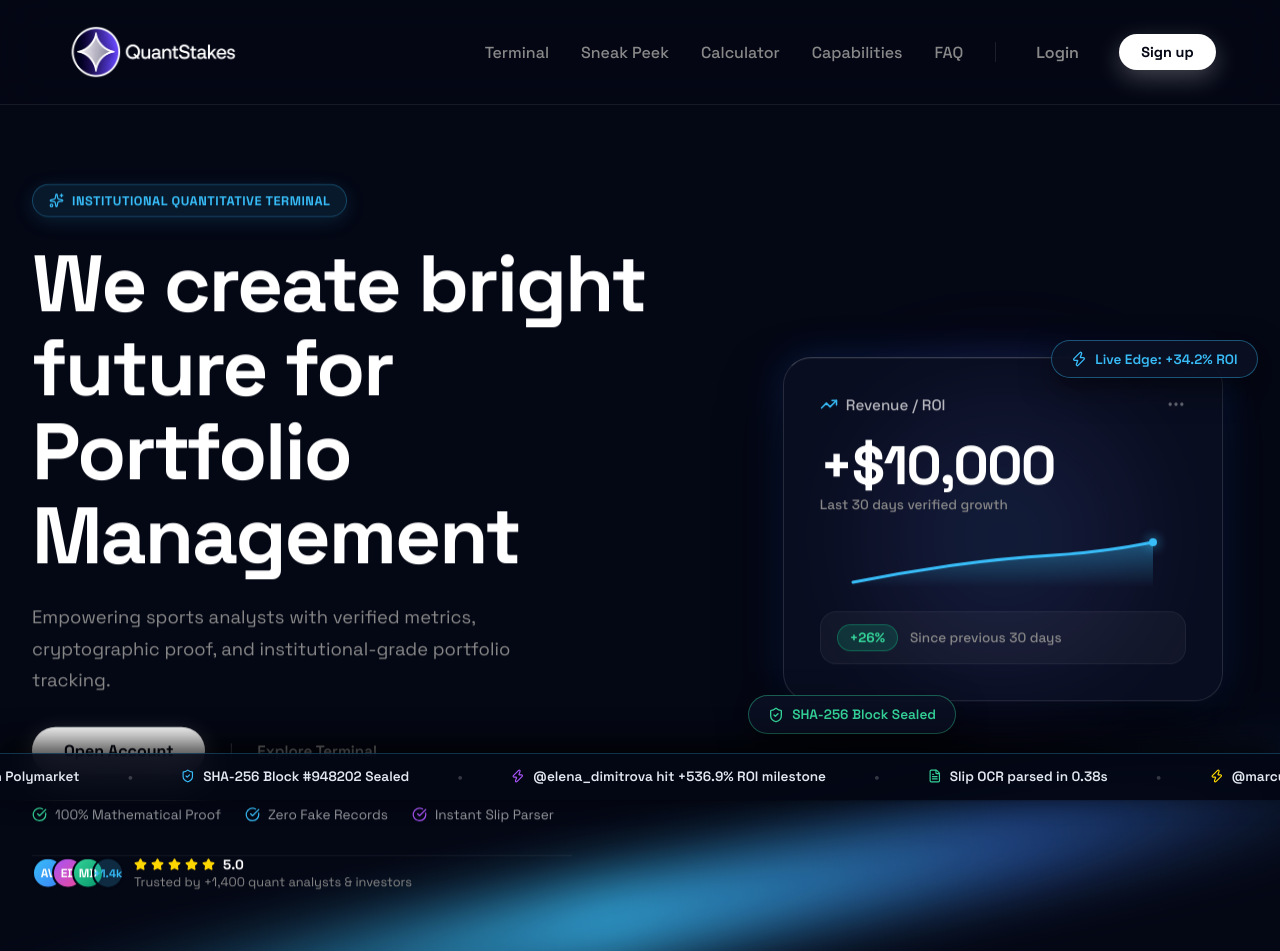
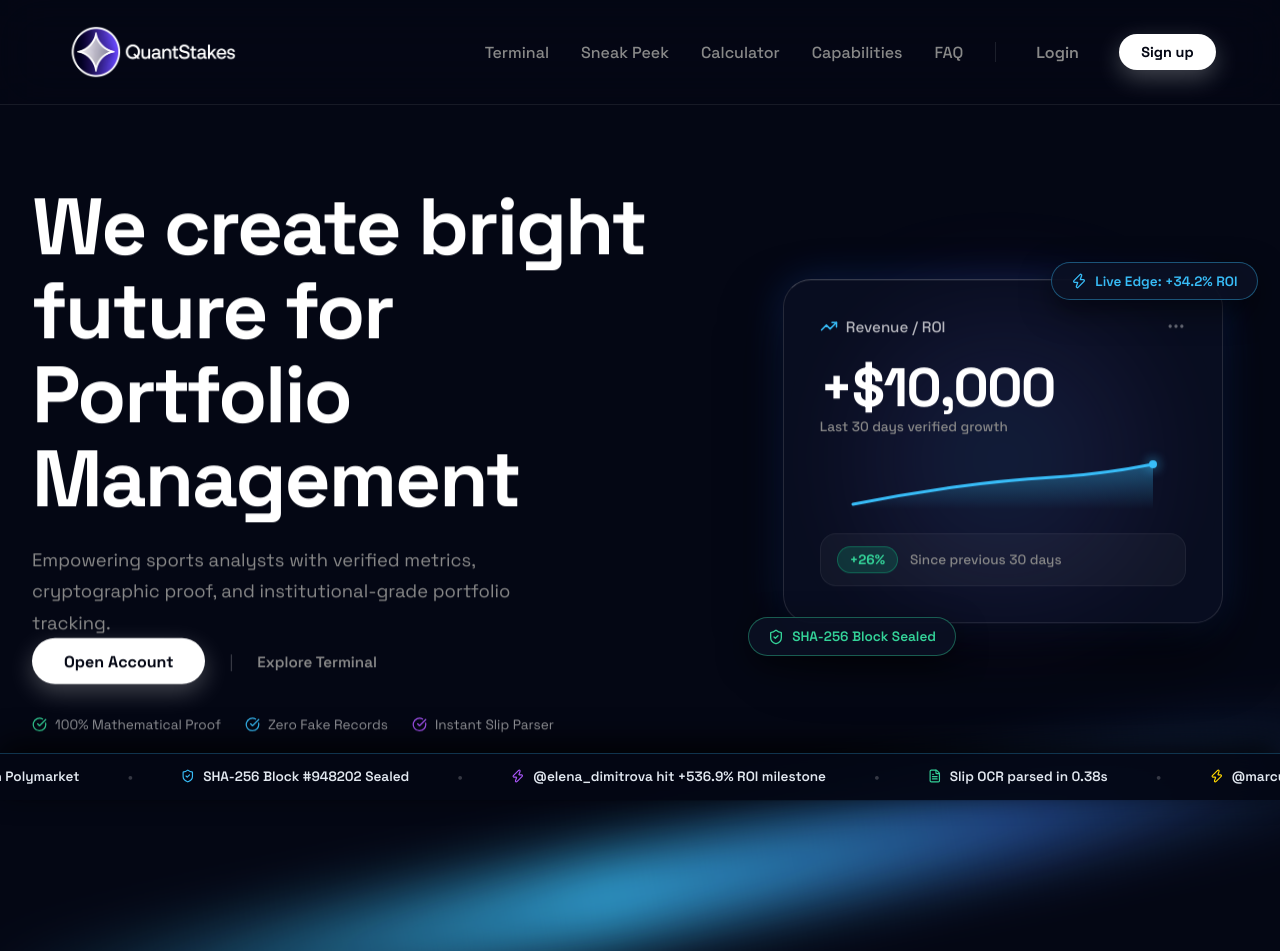
Before and after one commit to tsvetkov10/QuantStake, a React (Vite) app: page / in a window 1280 px wide. Shown: the top 951 px of the page. Built offline with nearby package versions, Linux system fonts and the light colour scheme; a web font is replaced by a local one.

Commit message:
Remove top glass badge and social proof avatar stack from Landing page

```diff
--- a/src/pages/Landing.jsx
+++ b/src/pages/Landing.jsx
@@ -121,19 +121,12 @@ export default function Landing() {
 
           {/* Hero Left Column: Headline, Description & White Pill Action */}
           <div className="flex-col reveal-on-scroll" style={{ alignItems: 'flex-start' }}>
-
-            {/* Top Glass Badge */}
-            <div style={{ background: 'rgba(56, 189, 248, 0.1)', border: '1px solid rgba(56, 189, 248, 0.3)', padding: '0.45rem 1rem', borderRadius: '20px', display: 'inline-flex', alignItems: 'center', gap: '8px', marginBottom: '1.5rem', boxShadow: '0 4px 20px rgba(56, 189, 248, 0.15)' }}>
-              <Sparkles size={15} color="#38bdf8" />
-              <span style={{ fontSize: '0.8rem', fontWeight: 700, color: '#38bdf8', letterSpacing: '0.5px' }}>INSTITUTIONAL QUANTITATIVE TERMINAL</span>
-            </div>
-
             <h1 className="title-cirform mb-6" style={{ textAlign: 'left', letterSpacing: '-2px' }}>
               We create bright <br />
               future for Portfolio Management
             </h1>
 
-            <p className="text-secondary mb-8" style={{ fontSize: '1.15rem', maxWidth: '540px', lineHeight: '1.7', textAlign: 'left' }}>
+            <p className="text-secondary mb-10" style={{ fontSize: '1.15rem', maxWidth: '540px', lineHeight: '1.7', textAlign: 'left' }}>
               Empowering sports analysts with verified metrics, cryptographic proof, and institutional-grade portfolio tracking.
             </p>
 
@@ -151,29 +144,11 @@ export default function Landing() {
             </div>
 
             {/* Hero Trust Badges Row */}
-            <div className="flex items-center gap-6 flex-wrap mb-8" style={{ fontSize: '0.85rem', color: 'rgba(255,255,255,0.6)' }}>
+            <div className="flex items-center gap-6 flex-wrap" style={{ fontSize: '0.85rem', color: 'rgba(255,255,255,0.6)' }}>
               <span className="flex items-center gap-2"><CheckCircle size={15} color="#34d399" /> 100% Mathematical Proof</span>
               <span className="flex items-center gap-2"><CheckCircle size={15} color="#38bdf8" /> Zero Fake Records</span>
               <span className="flex items-center gap-2"><CheckCircle size={15} color="#a855f7" /> Instant Slip Parser</span>
             </div>
-
-            {/* Social Proof Avatar Stack */}
-            <div className="flex items-center gap-4 pt-6" style={{ borderTop: '1px solid rgba(255, 255, 255, 0.08)', width: '100%', maxWidth: '540px' }}>
-              <div className="flex items-center" style={{ marginLeft: '6px' }}>
-                <div style={{ width: '32px', height: '32px', borderRadius: '50%', background: 'linear-gradient(135deg, #38bdf8, #3b82f6)', display: 'flex', alignItems: 'center', justifyContent: 'center', fontSize: '0.75rem', fontWeight: 800, color: '#fff', border: '2px solid #040714', margin: '0 -6px' }}>AV</div>
-                <div style={{ width: '32px', height: '32px', borderRadius: '50%', background: 'linear-gradient(135deg, #a855f7, #ec4899)', display: 'flex', alignItems: 'center', justifyContent: 'center', fontSize: '0.75rem', fontWeight: 800, color: '#fff', border: '2px solid #040714', margin: '0 -6px' }}>ED</div>
-                <div style={{ width: '32px', height: '32px', borderRadius: '50%', background: 'linear-gradient(135deg, #34d399, #059669)', display: 'flex', alignItems: 'center', justifyContent: 'center', fontSize: '0.75rem', fontWeight: 800, color: '#fff', border: '2px solid #040714', margin: '0 -6px' }}>MD</div>
-                <div style={{ width: '32px', height: '32px', borderRadius: '50%', background: 'rgba(56, 189, 248, 0.2)', color: '#38bdf8', display: 'flex', alignItems: 'center', justifyContent: 'center', fontSize: '0.7rem', fontWeight: 800, border: '2px solid #040714', margin: '0 -6px' }}>+1.4k</div>
-              </div>
-              <div className="flex-col">
-                <div className="flex items-center gap-1">
-                  {[...Array(5)].map((_, i) => <Star key={i} size={13} fill="#FFD700" color="#FFD700" />)}
-                  <span style={{ fontSize: '0.85rem', fontWeight: 700, color: '#ffffff', marginLeft: '4px' }}>5.0</span>
-                </div>
-                <span className="text-secondary" style={{ fontSize: '0.8rem' }}>Trusted by +1,400 quant analysts & investors</span>
-              </div>
-            </div>
-
           </div>
 
           {/* Hero Right Column: Floating Financial Metric Glass Card */}
```
